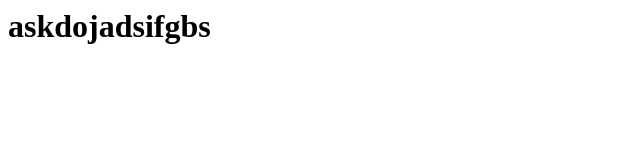
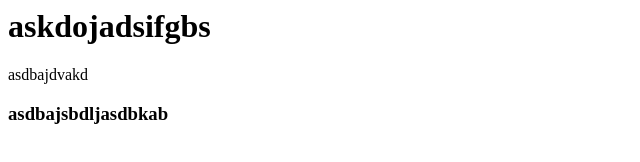
Before and after one commit to BySloth/svem24, a plain HTML site: page furniture.html in a window 1280 px wide. Shown: the whole page, without its empty margins (0-640 px from the left). Drawn offline with Linux system fonts and the light colour scheme.

Commit message:
IMG update and strings added

```diff
--- a/furniture.html
+++ b/furniture.html
@@ -4,5 +4,8 @@
 </head>
 <body>
     <h1>askdojadsifgbs</h1>
+    <p>asdbajdvakd
+        <h3>asdbajsbdljasdbkab</h3>
+    </p>
 </body>
 </html>
```
